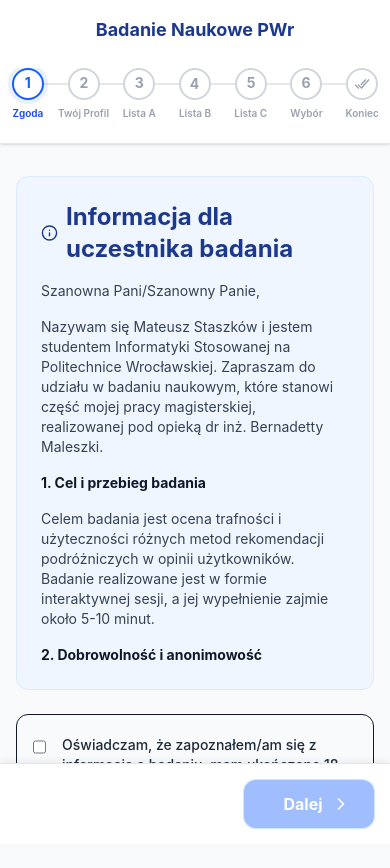
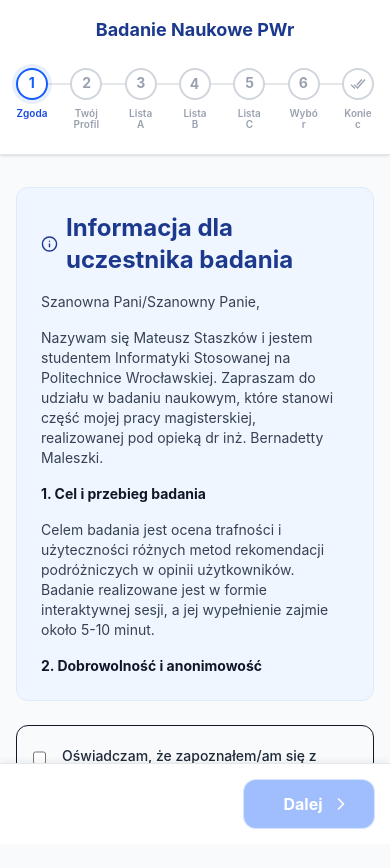
Before and after one commit to stvshy/ankieta-magisterska, a React (Vite) app: page / in a window 390 px wide. Shown: the top 868 px of the page. Built offline with nearby package versions, Linux system fonts and the light colour scheme; what hyphenation.pl would draw is missing.

Commit message:
Enhance App component: update stepper layout for improved responsiveness and visual consistency, including adjustments to widths and media queries.

```diff
--- a/src/App.css
+++ b/src/App.css
@@ -185,22 +185,36 @@
 
 /* Top stepper fixed width */
 .ankieta-stepper-shell {
-  width: 816px;
+  width: min(816px, 100%);
   max-width: 100%;
   margin-left: auto;
   margin-right: auto;
   box-sizing: border-box;
 }
 
+.ankieta-stepper-line {
+  left: 16px;
+  right: 16px;
+}
+
+.ankieta-stepper-shell .ankieta-stepper-item {
+  flex: 0 0 32px !important;
+  width: 32px;
+  min-width: 32px !important;
+}
+
+@media (min-width: 641px) and (max-width: 1023px) {
+  .ankieta-stepper-shell {
+    /* Narrow tablet view to match bottom-nav horizontal rhythm. */
+    width: calc(100% - 48px);
+    max-width: none;
+  }
+}
+
 @media (max-width: 640px) {
   .ankieta-stepper-shell {
-    width: min(390px, 100%);
-  }
-
-  /* Make items fit into narrow stepper width */
-  .ankieta-stepper-shell .ankieta-stepper-item {
-    flex: 1 1 0 !important;
-    min-width: 0 !important;
+    width: 100%;
+    max-width: 100%;
   }
 
   .ankieta-stepper-shell .ankieta-stepper-label {
--- a/src/App.jsx
+++ b/src/App.jsx
@@ -179,7 +179,7 @@ export default function App() {
     <div className="min-h-screen bg-gray-50 text-gray-900 font-sans pb-24">
       {/* HEADER & NEW STEPPER */}
       <div className="bg-white border-b border-gray-200 sticky top-0 z-40 shadow-sm">
-        <div className="max-w-4xl mx-auto px-0 sm:px-4 py-4">
+        <div className="max-w-4xl mx-auto px-4 py-4">
           <h1 className="text-lg font-bold text-blue-900 text-center mb-6">
             Badanie Naukowe PWr
           </h1>
@@ -187,7 +187,7 @@ export default function App() {
           <div className="ankieta-stepper-shell mx-auto">
             <div className="relative">
               {/* Linia łącząca kroki */}
-              <div className="absolute top-4 left-4 right-4 sm:left-2 sm:right-2 -translate-y-1/2 z-0">
+              <div className="ankieta-stepper-line absolute top-4 -translate-y-1/2 z-0">
                 <div className="w-full h-0.5 sm:h-1 bg-gray-200 rounded-full"></div>
                 <div
                   className="absolute top-0 left-0 h-0.5 sm:h-1 bg-blue-500 rounded-full transition-all duration-500"
@@ -198,7 +198,7 @@ export default function App() {
               </div>
 
               {/* Kropki kroków */}
-              <div className="flex justify-between relative z-10 overflow-x-auto sm:overflow-visible pb-2 sm:pb-0 px-0 sm:px-0 scrollbar-hide">
+              <div className="ankieta-stepper-track flex justify-between relative z-10 overflow-visible pb-2 sm:pb-0 px-0 sm:px-0">
                 {STEPS.map((step, index) => {
                   const isCompleted = index < currentStep;
                   const isCurrent = index === currentStep;
```
